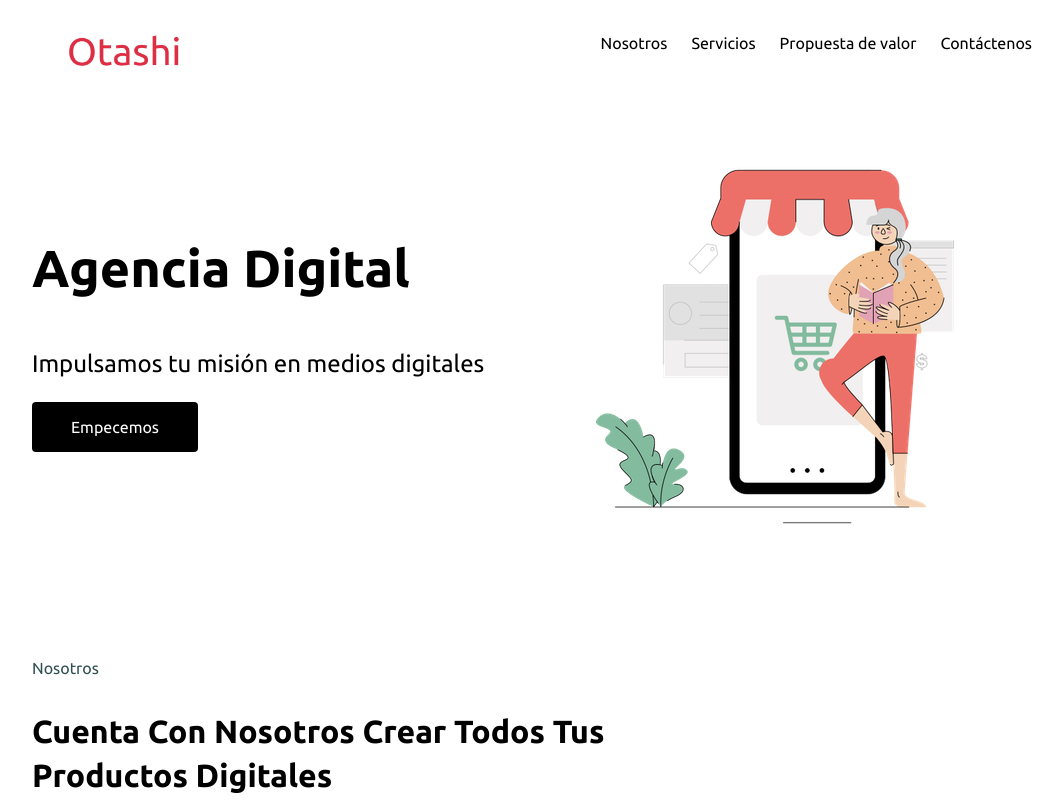
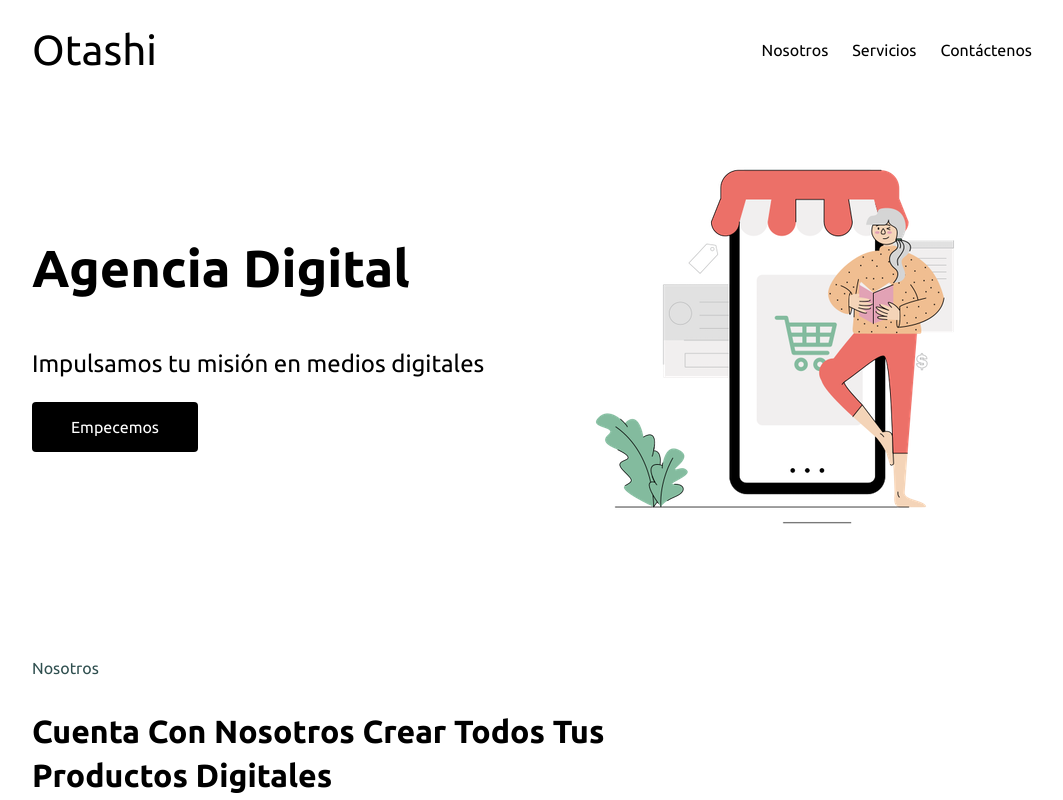
Before and after one commit to otashi/otashi-website, a React (Create React App) app: page / in a window 1280 px wide. Shown: the top 800 px of the page, without its empty margins (108-1171 px from the left). Built offline with nearby package versions, Linux system fonts and the light colour scheme.

Commit message:
add/ Header with Logo component

```diff
--- a/src/components/Header/index.jsx
+++ b/src/components/Header/index.jsx
@@ -1,20 +1,21 @@
 import React from "react";
+
+import { Logo } from "../Logo";
 
 import {
   StyledHeader,
-  StyledImg,
+  StyledHeaderContainer,
   StyledNav,
   StyledList,
   StyledListItem,
   StyledAnchor,
 } from "./styles";
 
-import logo from "../../assets/Otashi.png";
-
 const Header = () => {
   return (
     <StyledHeader>
-      <StyledImg src={logo} alt="Otashi" />
+      <StyledHeaderContainer>
+        <Logo px="42" />
         <StyledNav>
           <StyledList>
             <StyledListItem>
@@ -24,15 +25,11 @@ const Header = () => {
               <StyledAnchor href="#services">Servicios</StyledAnchor>
             </StyledListItem>
             <StyledListItem>
-            <StyledAnchor href="#value-proposition">
-              Propuesta de valor
-            </StyledAnchor>
-          </StyledListItem>
-          <StyledListItem>
               <StyledAnchor href="#contact">Contáctenos</StyledAnchor>
             </StyledListItem>
           </StyledList>
         </StyledNav>
+      </StyledHeaderContainer>
     </StyledHeader>
   );
 };
--- a/src/components/Header/styles.js
+++ b/src/components/Header/styles.js
@@ -4,15 +4,20 @@ const StyledHeader = styled.header`
   position: sticky;
   height: 100px;
   top: 0;
-  display: flex;
+  background-color: var(--n900);
+`;
+
+const StyledHeaderContainer = styled.div`
+  height: 100%;
+  margin: 0 auto;
+  max-width: 1000px;
+  display: grid;
+  grid-template-columns: auto auto;
   justify-content: space-between;
   align-items: center;
-  background-color: white;
 `;
 
-const StyledImg = styled.img`
-  scale: 0.6;
-`;
+const StyledImg = styled.img``;
 
 const StyledNav = styled.nav``;
 
@@ -24,22 +29,16 @@ const StyledList = styled.ul`
   margin: 0;
 `;
 
-const StyledListItem = styled.li`
-  padding-bottom: 14px;
-
-  &:hover {
-    padding-bottom: 13px;
-    border-bottom: 1px solid black;
-  }
-`;
+const StyledListItem = styled.li``;
 
 const StyledAnchor = styled.a`
+  color: var(--n10);
   text-decoration: none;
-  color: black;
 `;
 
 export {
   StyledHeader,
+  StyledHeaderContainer,
   StyledImg,
   StyledNav,
   StyledList,
```
Lines whose indentation alone changed are shown as unchanged.
